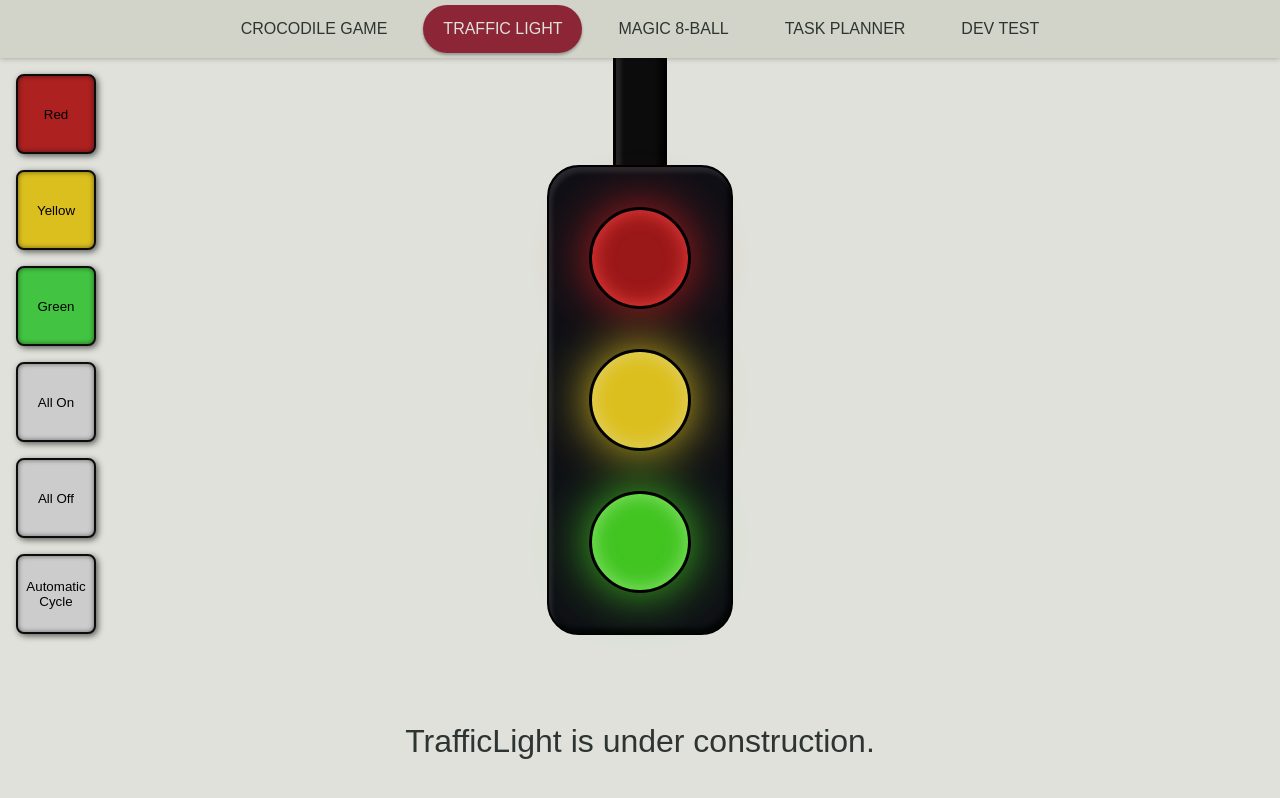
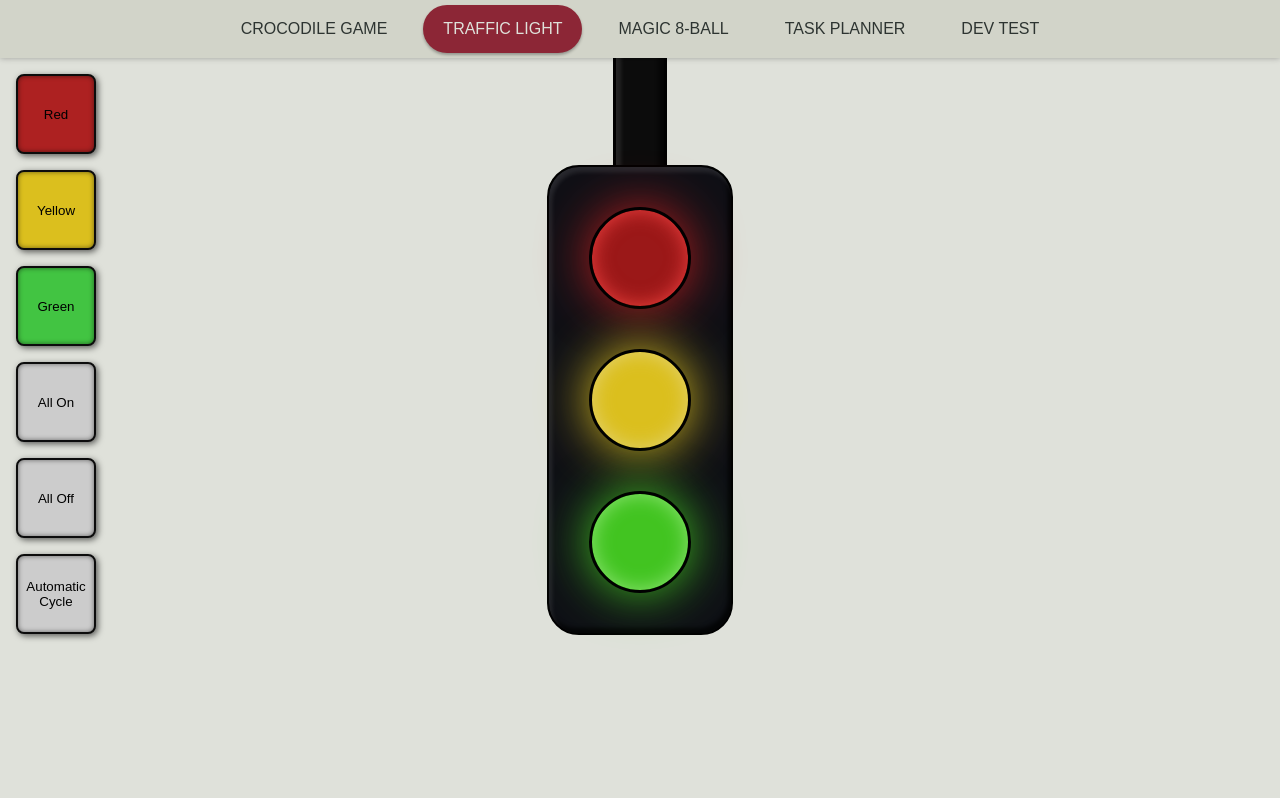
Before and after one commit to TorjeAmundsen/get-react-collection, a React (Vite) app: page / in a window 1280 px wide. Both pictures are taken after a click on the element "TRAFFIC LIGHT". Built offline with nearby package versions, Linux system fonts and the light colour scheme.

Commit message:
TrafficLight completed

```diff
--- a/src/TrafficLight.css
+++ b/src/TrafficLight.css
@@ -1,12 +1,3 @@
-.center-bottom-TL {
-  font-size: 32px;
-  text-align: center;
-  position: absolute;
-  bottom: 5%;
-  left: 50%;
-  transform: translateX(-50%);
-}
-
 .buttons-container-TL {
   margin-top: 1rem;
   margin-left: 1rem;
--- a/src/TrafficLight.scss
+++ b/src/TrafficLight.scss
@@ -1,12 +1,3 @@
-.center-bottom-TL {
-  font-size: 32px;
-  text-align: center;
-  position: absolute;
-  bottom: 5%;
-  left: 50%;
-  transform: translateX(-50%);
-}
-
 .buttons-container-TL {
   margin-top: 1rem;
   margin-left: 1rem;
--- a/src/components/TrafficLight.tsx
+++ b/src/components/TrafficLight.tsx
@@ -77,15 +77,12 @@ function TrafficLight() {
 
   return (
     <>
-      <div className="center-bottom-TL">
-        TrafficLight is under construction.
-      </div>
       <div className="buttons-container-TL">
         <button
           onClick={() => {
             setLights(true, false, false);
-            clearInterval(interval.current);
-            interval.current = 0;
+            clearTimeout(timeout.current);
+            timeout.current = 0;
           }}
           className="red-TL button-TL"
         >
@@ -94,8 +91,8 @@ function TrafficLight() {
         <button
           onClick={() => {
             setLights(false, true, false);
-            clearInterval(interval.current);
-            interval.current = 0;
+            clearTimeout(timeout.current);
+            timeout.current = 0;
           }}
           className="yellow-TL button-TL"
         >
@@ -104,8 +101,8 @@ function TrafficLight() {
         <button
           onClick={() => {
             setLights(false, false, true);
-            clearInterval(interval.current);
-            interval.current = 0;
+            clearTimeout(timeout.current);
+            timeout.current = 0;
           }}
           className="green-TL button-TL"
         >
@@ -114,8 +111,8 @@ function TrafficLight() {
         <button
           onClick={() => {
             setAll(true);
-            clearInterval(interval.current);
-            interval.current = 0;
+            clearTimeout(timeout.current);
+            timeout.current = 0;
           }}
           className="button-TL"
         >
@@ -124,8 +121,8 @@ function TrafficLight() {
         <button
           onClick={() => {
             setAll(false);
-            clearInterval(interval.current);
-            interval.current = 0;
+            clearTimeout(timeout.current);
+            timeout.current = 0;
           }}
           className="button-TL"
         >
```
Also changed, not shown: 1 other file (tests, documents, lock files or other folders).
